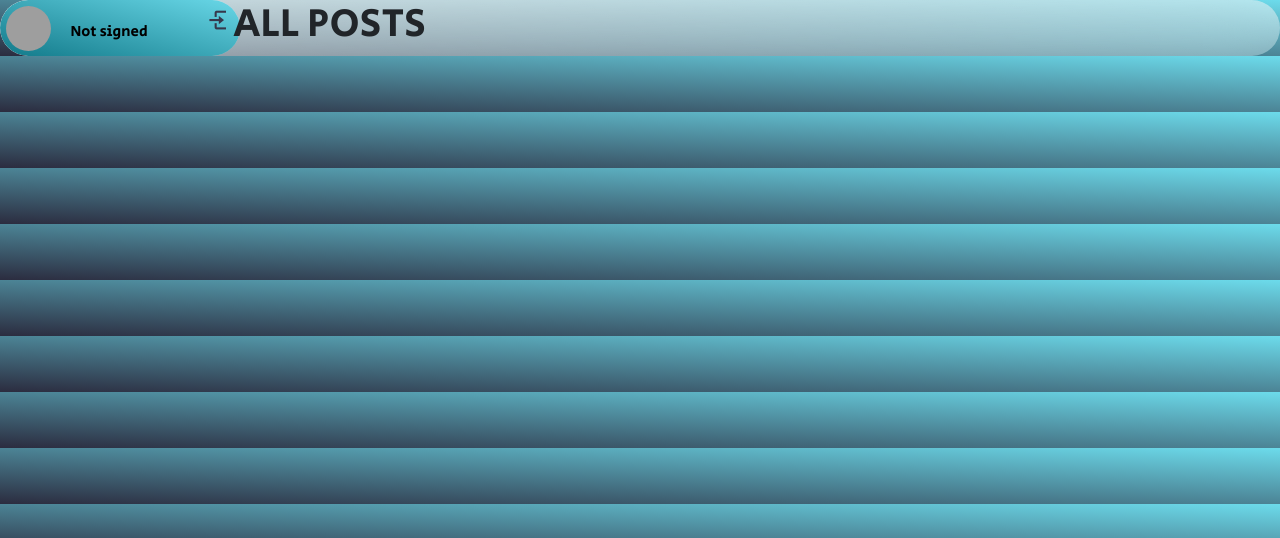
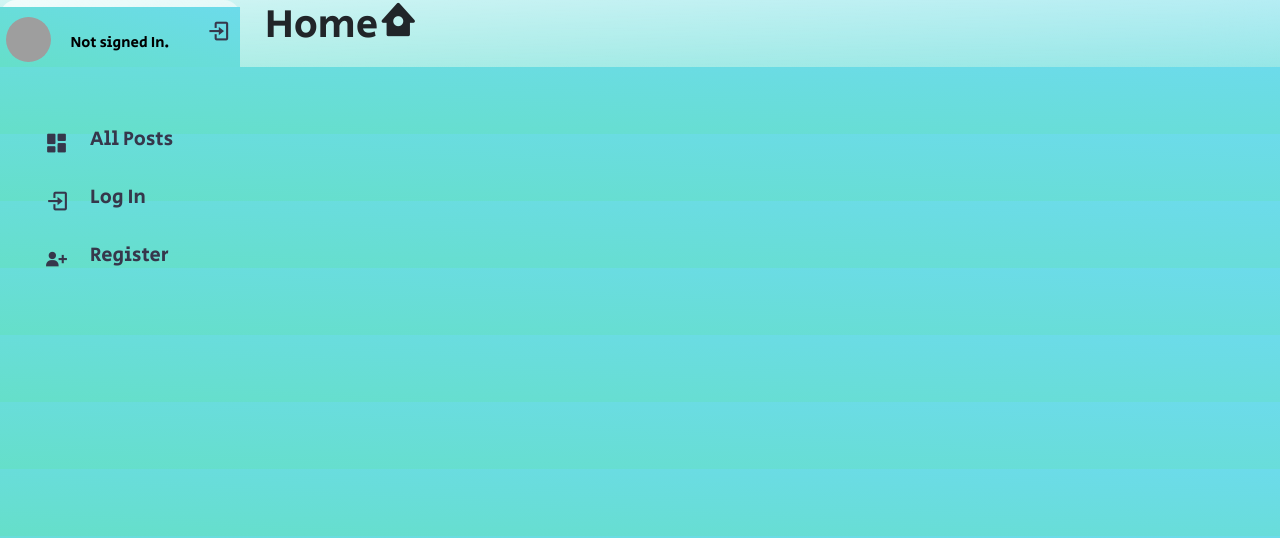
Before and after one commit to Codestronomer/CS50-NETWORK-PROJECT, a Django app: page / in a window 1280 px wide. Shown: the top 538 px of the page. Run offline with Django 3.2, Linux system fonts and the light colour scheme; data that the repository does not hold is empty; some libraries are stand-ins or nearby versions; grey boxes are pictures that could not be loaded.

Commit message:
more updates

```diff
--- a/network/static/styles.css
+++ b/network/static/styles.css
@@ -1,31 +1,25 @@
 * {
     box-sizing: border-box;
-    overflow: hidden;
 }
 
 body {
     font-family: 'Secular One', sans-serif;
-    background: linear-gradient(to right top, rgb(43,44,63),#6cdbeb);
-    position: relative;
-    overflow: hidden;
-    /* display: flex; */
-    /* align-items: center; */
+    background: linear-gradient(to right top, #65dfc9, #6cdbeb);
 }
 
 .glass {
     background: white;
     width: 100%;
-    top: 10px;
+    height: 100%;
     background: linear-gradient(
         to right bottom,
         rgba(255, 255, 255, 0.7),
         rgba(255, 255, 255, 0.3)
     );
-    border-radius: 2rem;
-    /* z-index: 2; */
+    z-index: 2;
     backdrop-filter: blur(2rem);
+    padding-bottom: 10px;
 }
-
 
 .post {
     border: 1px solid white;
@@ -33,10 +27,10 @@
     padding: 5px;
     margin-bottom: 10px;
     background: linear-gradient(
-        to right bottom,
-        rgba(255, 255, 255, 0.7),
-        rgba(255, 255, 255, 0.3)
-    );
+        to left top,
+        rgba(255, 255, 255, 0.8),
+        rgba(255, 255, 255, 0.5)
+      );
 }
 
 hr {
@@ -44,16 +38,19 @@
 }
 
 .dashboard {
+    height: 100%;
+    width: 240px;
     position: fixed;
+    padding: 5px;
+    z-index: 1;
+    top: 0;
+    left: 0;
     background: linear-gradient(
         to right bottom,
         rgba(255, 255, 255, 0.7),
         rgba(255, 255, 255, 0.3)
     );
-    border-radius: 2rem;
-    padding: 6px 14px;
-    height: 100%;
-    width: 240px;
+    border-radius: 1rem;
 }
 
 .dashboard .logo_content .logo{
@@ -66,6 +63,7 @@
 .logo_content .logo i{
     font-size: 30px;
     margin-right: 5px;
+    margin-left: 7px;
 }
 
 .logo_content .logo .logo_name{
@@ -99,6 +97,7 @@
     height: 50px;
     width: 100%;
     margin: 8px 0;
+    margin-left: -5px;
     list-style: none;
     font-size: 20px;
 }
@@ -122,17 +121,10 @@
     min-width: 50px;
     border-radius: 12px;
     line-height: 50px;
-    text-align: center;
+    text-align: left;
     font-size: 25px;
+    padding: 4px;
 }
-
-
-
-.nav-item {
-
-    margin: 2rem 0rem;
-}
-
 
 .my-modal {
     position: fixed;
@@ -143,16 +135,13 @@
     border: 1px solid transparent;
     border-radius: 10px;
     z-index: 10;
-    background: linear-gradient(
-        to right bottom,
-        rgba(255, 255, 255, 0.7),
-        rgba(255, 255, 255, 0.3)
-    );
+    background: linear-gradient(to right top, #65dfc9, #6cdbeb);;
+
     width: 500px;
     max-width: 80%;
     box-shadow: 0.5;
     backdrop-filter: blur(10rem);
-    z-index: 2;
+    z-index: 6;
 }
 
 .my-modal.active {
@@ -163,7 +152,7 @@
     padding: 10px 15px;
     display: flex;
     justify-content: space-between;
-    border-bottom: 1px solid black;
+    border-bottom: 1px solid white;
 }
 
 .modal-header .title {
@@ -193,6 +182,8 @@
     bottom: 0px;
     background-color: rgba(0, 0, 0, .5);
     pointer-events: none;
+    z-index: 2;
+    backdrop-filter: blur(6rem);
 }
 
 #overlay.active {
@@ -202,17 +193,12 @@
 }
 
 input {
-    height: 100%;
+    height: 100px;
     width: 100%;
     border: none;
     outline: none;
-    background: linear-gradient(
-        to right bottom,
-        rgba(255, 255, 255, 0.7),
-        rgba(255, 255, 255, 0.3)
-    );
+    background: linear-gradient(to right top, #65dfc9, #6cdbeb);
     padding-left: 12px;
-    outline:transparent;
 }
 
 
@@ -228,7 +214,7 @@
     position: relative;
     padding: 10px 6px;
     height: 60px;
-    background: linear-gradient(to right top, #127a8a,#6cdbeb);
+    background: linear-gradient(to right top, #65dfc9, #6cdbeb);
 
 }
 
@@ -277,11 +263,6 @@
 }
 
 .body{
-    /* position: relative; */
-    top: 0px;
-    bottom: 0;
-    overflow-y: scroll;
-    /* height: 100%;
-    width: calc(100% - 400px);
-    left: 400px; */
+    margin-left: 250px; /* Same as the width of the sidenav */
+
 }
--- a/network/templates/network/index.html
+++ b/network/templates/network/index.html
@@ -5,7 +5,7 @@
 {% block body %}
 <!-- Form to create a new post -->
     <div class='container'>
-        <h1>ALL POSTS</h1>
+        <h1>Home<i class='bx bxs-home-circle' ></i></h1>
         {% if request.user.is_authenticated %}
             <div class="form">
                 <h4>New Post</h4>
@@ -24,11 +24,11 @@
                         <div class="col-1">
                             <img src="https://st2.depositphotos.com/1104517/11965/v/600/depositphotos_119659092-stock-illustration-male-avatar-profile-picture-vector.jpg" style="height: 50px; width: 50px; border-radius: 50%;">
                         </div>
-                        <div class="col-5" >
+                        <div class="col-6" >
                             <a href="{% url 'profile' p.user.username %}" style="font-size: 20px;"><b>{{ p.user.username|title }}</b></a> • {{p.created|timesince|upto:','}}
                             <div class="post-info">
+
                                 <p>{{ p.post }}</p>
-                                <span>{{ p.created }}</span>
 
                                 <div class="row">
                                     <div class="col-3">
--- a/network/templates/network/layout.html
+++ b/network/templates/network/layout.html
@@ -43,12 +43,10 @@
             </ul>
         {% endif %}
         <div class="glass">
-            <div class="row">
-                <div class="col-2">
                 <div class="dashboard">
                     <div class="logo_content">
                         <div class="logo">
-                                <i class='bx bx-network-chart'></i>
+                            <i class='bx bxs-message-square-detail'></i>
                             <a><div class="logo_name">Network</div></a>
                             <i id="btn" class='bx bx-menu-alt-right'></i>
                         </div>
@@ -59,20 +57,20 @@
                             <li>
                                 <a href="#">
                                     <i class='bx bx-grid-alt'></i>
-                                        <span class="links_name"><strong>{{ user.username }}</strong></span>
+                                    <span class="links_name"><strong>{{ user.username|title }}</strong></span>
                                 </a>
                             </li>
                         {% endif %}
                         <li>
                             <a href="{% url 'index' %}">
-                                    <i class='bx bxs-collection'></i>
+                                <i class='bx bxs-dashboard'></i>
                                 <span class="links_name">All Posts</span>
                             </a>
                         </li>
                         {% if user.is_authenticated %}
                             <li>
                                 <a href="#">
-                                        <i class='bx bx-grid-alt'></i>
+                                    <i class='bx bxs-group'></i>
                                     <span class="links_name">Following</span>
                                 </a>
                             </li>
@@ -106,7 +104,7 @@
                                         <img class="profile-image" src="https://st2.depositphotos.com/1104517/11965/v/600/depositphotos_119659092-stock-illustration-male-avatar-profile-picture-vector.jpg" alt="">
                                     </div>
                                     <div class="pr-name col-5">
-                                            <div class="p-name" style="margin-top: 0px;"><a href="" style="color:black">Not signed In.</a></div>
+                                        <div class="p-name" style="margin-top: px;"><a href="" style="color:black">Not signed In.</a></div>
                                     </div>
                                     <div class="col-3">
                                         <div class="profile_link"><i id="icon" class='bx bx-log-in'></i></div>
@@ -118,15 +116,12 @@
                         </div>
                     </div>
                 </div>
-                </div>
-                <div class="col-7">
                 <div class="body">
                     {% block body %}
                     {% endblock %}
                 </div>
             </div>
-                <div class="col-2"></div>
-            </div>
+
 
         </div>
         <script src="{% static 'network/index.js' %}"></script>
```
Lines whose indentation alone changed are shown as unchanged.
